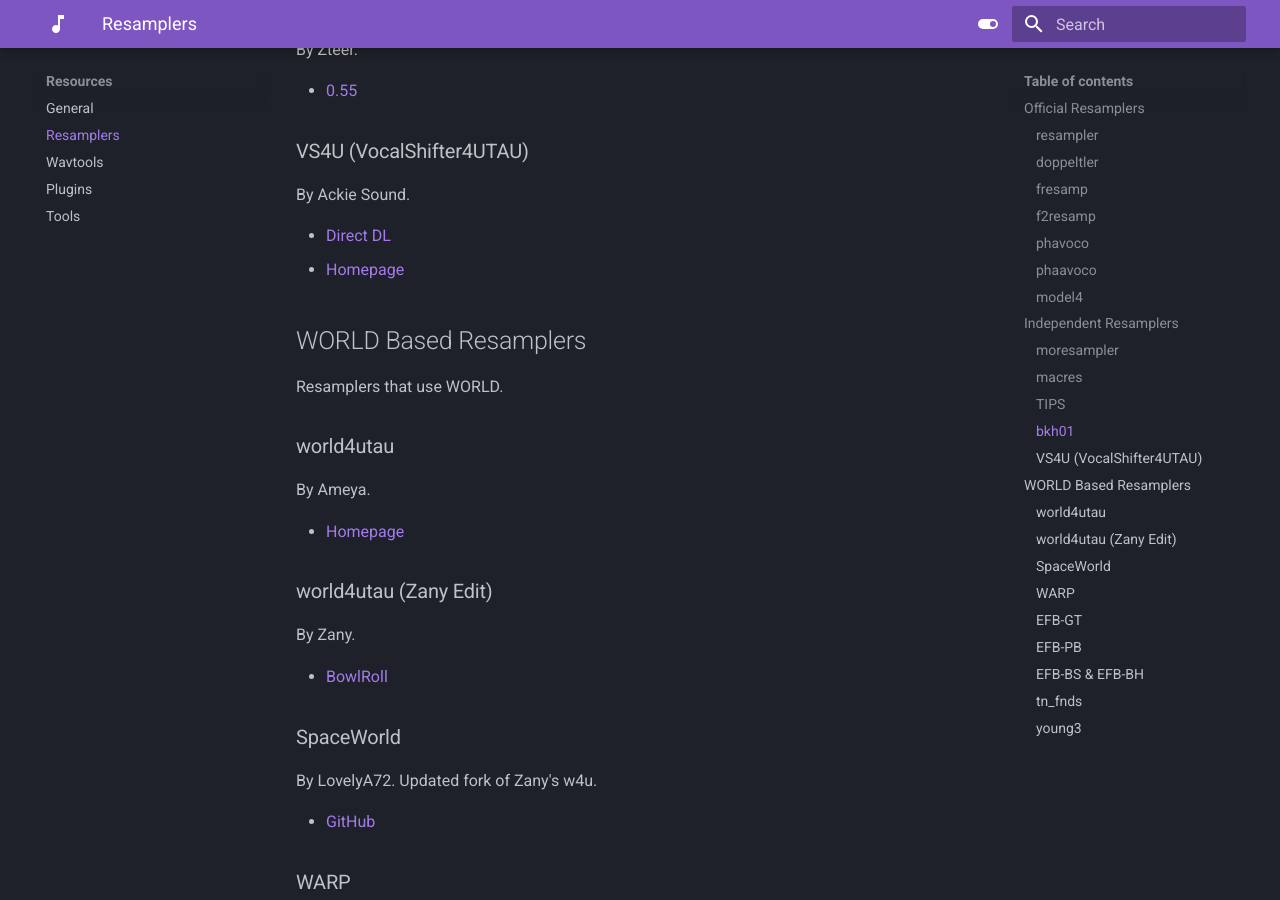
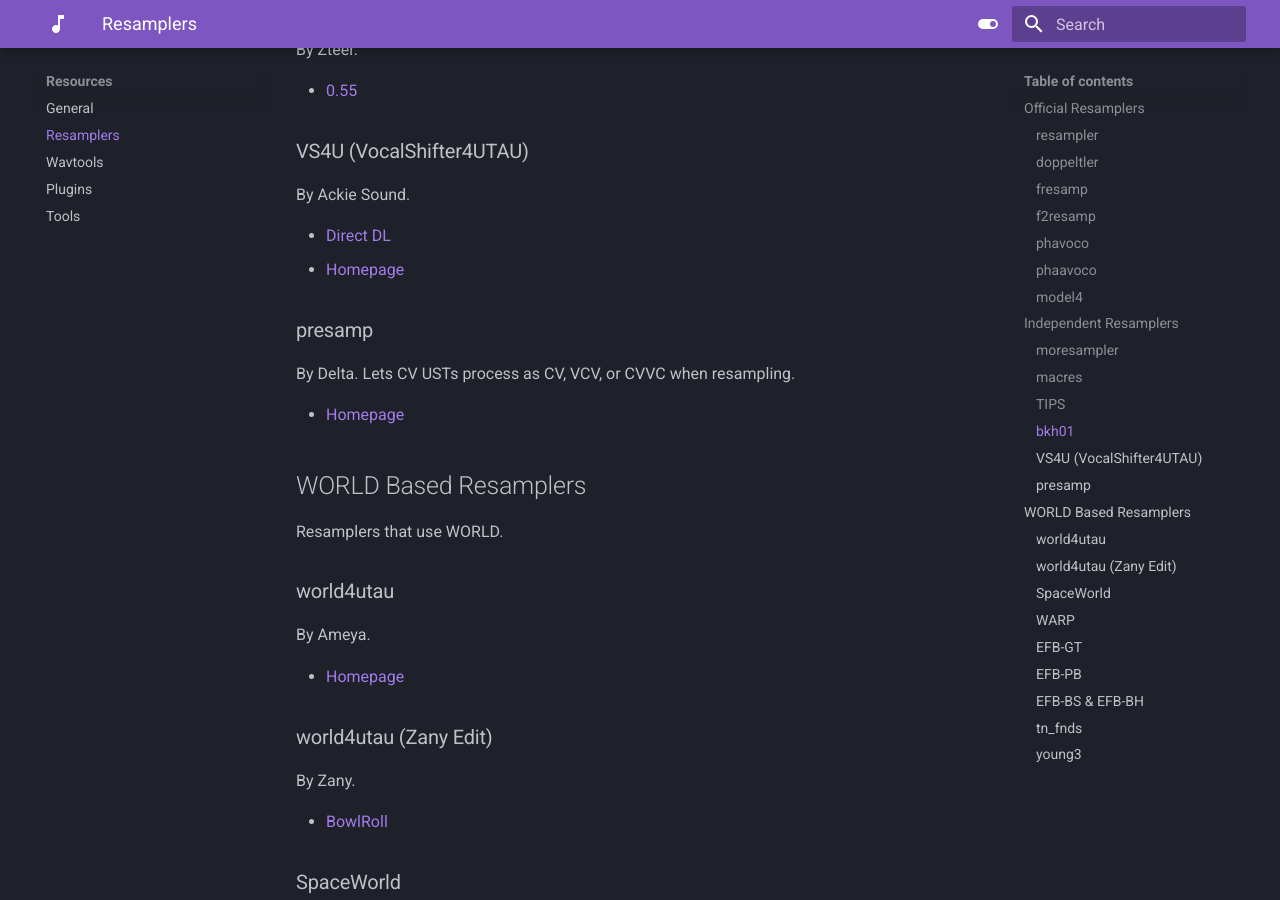
Before and after one commit to nagotown/utau.info, an MkDocs documentation site: the page built from docs/resources/resamplers.md, in a window 1280 px wide and 900 px high, scrolled down 2218 px. Built offline with MkDocs 1.6.1 and Material for MkDocs 9.7.7, drawn with Linux system fonts in a browser that asks for light colours.

Commit message:
Edit todo and resamplers

```diff
--- a/docs/resources/resamplers.md
+++ b/docs/resources/resamplers.md
@@ -74,6 +74,12 @@
 - [Direct DL](https://ackiesound.ifdef.jp/data/vs4u141.zip)
 - [Homepage](https://ackiesound.ifdef.jp/download.html)
 
+### presamp
+By Delta. Lets CV USTs process as CV, VCV, or CVVC when resampling.
+
+- [Homepage](https://delta-kimigatame.hatenablog.jp/entry/ar477661)
+
+
 ## WORLD Based Resamplers
 
 Resamplers that use WORLD.
```
Also changed, not shown: docs/todo.md (+1 -1 lines).
